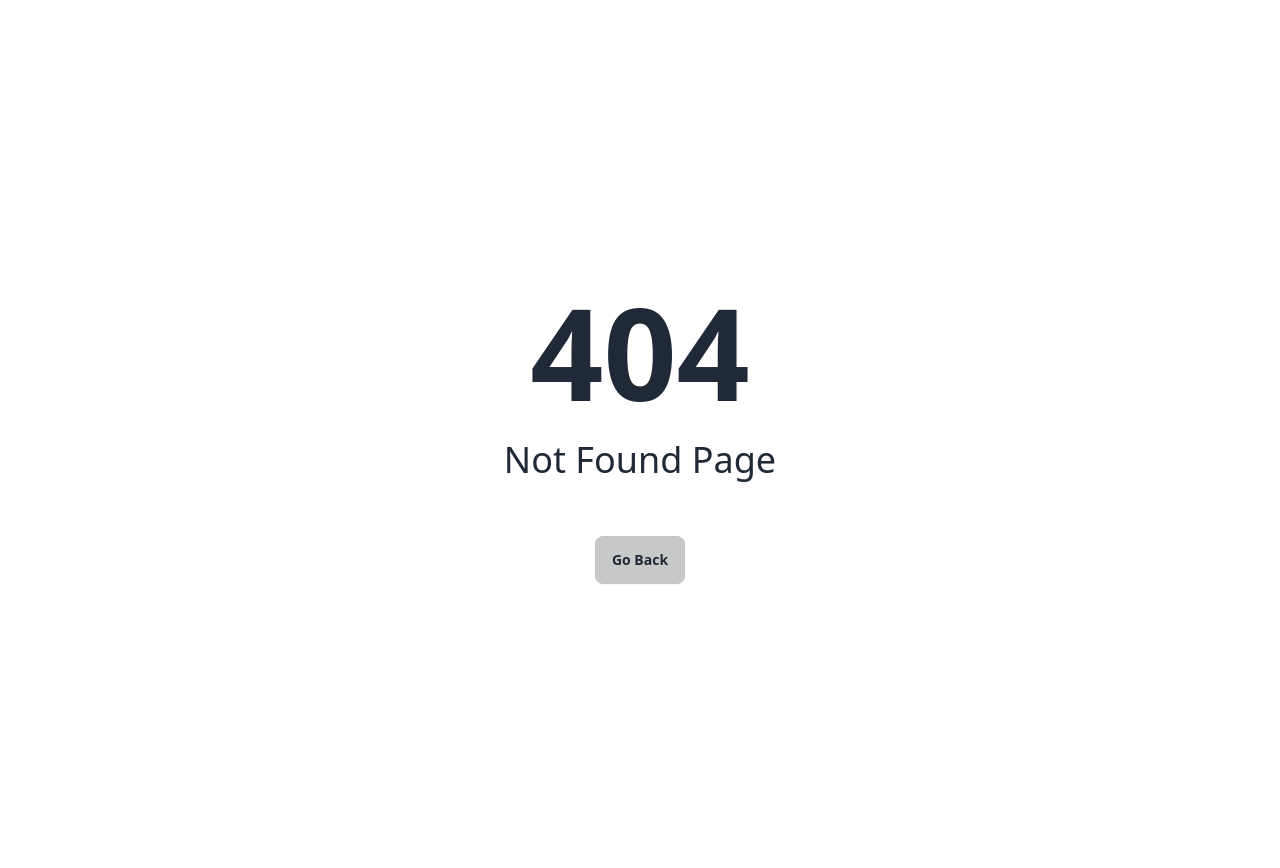
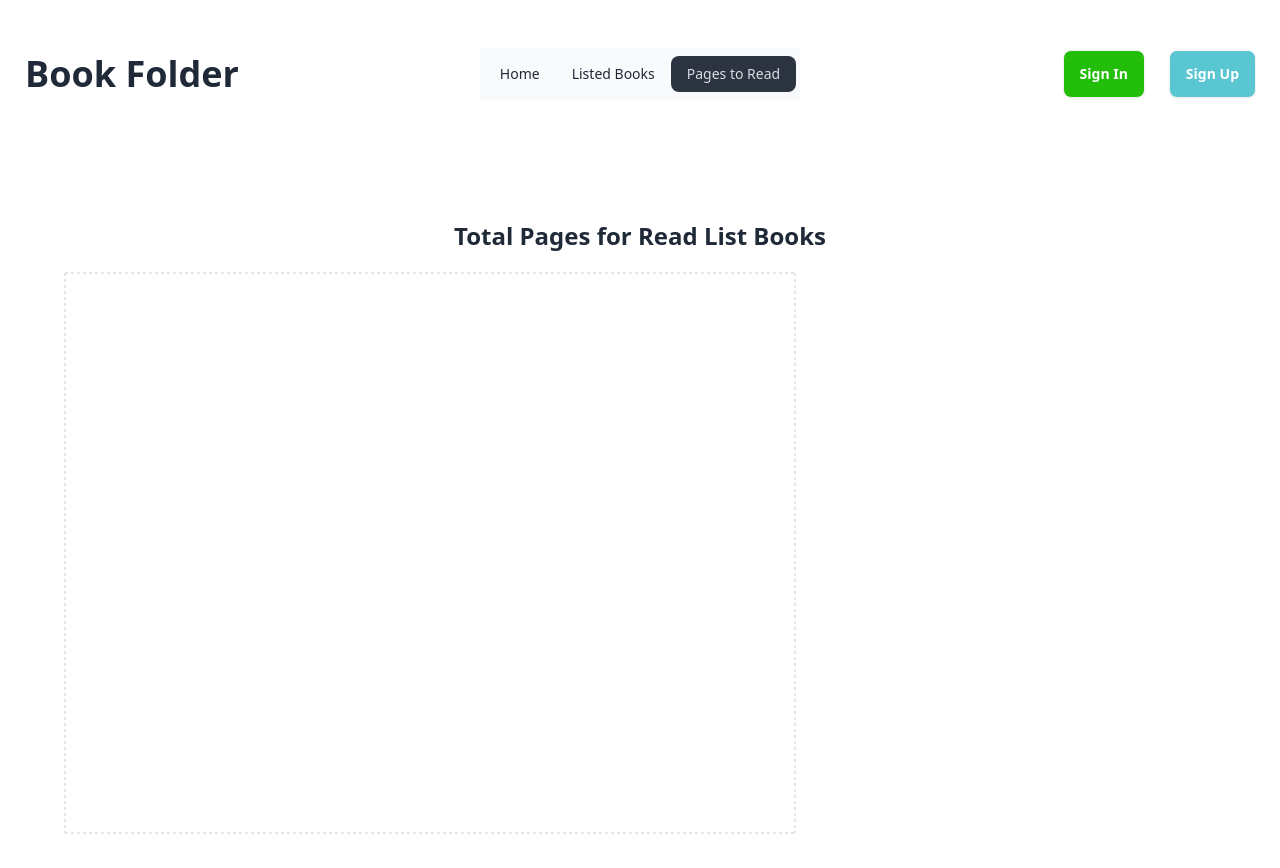
Before and after one commit to datta-toma/Book-Review, a React (Vite) app: page /page-read in a window 1280 px wide. Before the commit this address had no page. Before the commit the page ends 800 px from the top, so only its background shows below. Built offline with nearby package versions, Linux system fonts and the light colour scheme.

Commit message:
create grapg chart  page

```diff
--- a/package.json
+++ b/package.json
@@ -17,6 +17,7 @@
     "react-icons": "^5.0.1",
     "react-router-dom": "^6.22.3",
     "react-toastify": "^10.0.5",
+    "recharts": "^2.12.3",
     "sort-by": "^1.2.0"
   },
   "devDependencies": {
--- a/public/data.json
+++ b/public/data.json
@@ -53,7 +53,7 @@
     },
     {
       "id": 5,
-      "bookName": "Harry Potter and the Sorcerer's Stone",
+      "bookName": "Harry Potter and Sorcerer Stone",
       "author": "J.K. Rowling",
       "image": "https://i.postimg.cc/7LPcfTkj/5aed7d10429333-560e4ce4bae4c.jpg",
       "review": "Rowling's enchanting tale of a young wizard's journey into the world of magic is a modern classic. With themes of friendship, courage, and destiny, it captivates readers of all ages.",
--- a/src/components/BooksListed/BooksListed.jsx
+++ b/src/components/BooksListed/BooksListed.jsx
@@ -66,7 +66,7 @@
                                 <div className="py-1">
                                 <button className="btn btn-primary bg-[#cadef7]  text-sky-500 border-indigo-300 rounded-2xl mr-6">Category: {book.category}</button>
                                 <button className="btn btn-primary bg-[#f6ce92] text-orange-500 border-orange-400 rounded-2xl mr-6">Rating: {book.rating}</button>
-                                <Link to={"/books-listed"}>
+                                <Link to={`/book/${book.id}`}>
                                 <button className="btn btn-success bg-[#23BE0A]  text-white rounded-2xl mr-6">View Details</button>
                                 </Link>
 
@@ -104,7 +104,7 @@
                                 <div className="py-1">
                                 <button className="btn btn-primary bg-[#cadef7]  text-sky-500 border-indigo-300 rounded-2xl mr-6">Category: {book.category}</button>
                                 <button className="btn btn-primary bg-[#f6ce92] text-orange-500 border-orange-400 rounded-2xl mr-6">Rating: {book.rating}</button>
-                                <Link to={"/books-listed"}>
+                                <Link to={`/book/${book.id}`}>
                                 <button className="btn btn-success bg-[#23BE0A]  text-white rounded-2xl mr-6">View Details</button>
                                 </Link>
                                 </div>
--- /dev/null
+++ b/src/components/PagesToRead/PagesToRead.jsx
@@ -0,0 +1,56 @@
+import React, { useEffect, useState } from 'react';
+import { BarChart, Bar, XAxis, YAxis, CartesianGrid, Cell, LabelList } from 'recharts';
+
+const PagesToRead = () => {
+    const [readListData, setReadListData] = useState([]);
+
+    useEffect(() => {
+        const readList = JSON.parse(localStorage.getItem('readList')) || [];
+        setReadListData(readList);
+    }, []);
+    const generateStutteringPages = (totalPages) => {
+        const stuttering = Math.floor(Math.random() * 11) - 5;
+        return totalPages + stuttering;
+    };
+    const chartData = readListData.map(book => ({
+        name: book.bookName,
+        totalPages: generateStutteringPages(book.totalPages),
+        originalTotalPages: book.totalPages
+    }));
+    const colors = ['#8884d8', '#82ca9d', '#ffc658', '#ff7300', '#00C49F'];
+
+    const TriangleBar = (props) => {
+        const { x, y, width, height, fill } = props;
+
+        // Calculate triangle points
+        const x1 = x + width / 2;
+        const y1 = y;
+        const x2 = x;
+        const y2 = y + height;
+        const x3 = x + width;
+        const y3 = y + height;
+
+        return (
+            <path d={`M ${x1} ${y1} L ${x2} ${y2} L ${x3} ${y3} Z`} fill={fill} />
+        );
+    };
+
+    return (
+        <div className='mt-28'>
+            <h2 className="text-2xl font-bold mb-4 text-center">Total Pages for Read List Books</h2>
+            <BarChart width={800} height={600} data={chartData}>
+                <CartesianGrid strokeDasharray="3 3" />
+                <XAxis dataKey="name"   interval={0}  tick={{fontSize: 12}} />
+                <YAxis label={{ value: 'Total Pages', angle: -90, position: 'insideLeft' }} />
+                <Bar shape={<TriangleBar />} dataKey="totalPages">
+                    <LabelList dataKey="originalTotalPages" position="top" />
+                    {chartData.map((entry, index) => (
+                        <Cell key={`cell-${index}`} fill={colors[index % colors.length]} />
+                    ))}
+                </Bar>
+            </BarChart>
+        </div>
+    );
+};
+
+export default PagesToRead;
--- a/src/main.jsx
+++ b/src/main.jsx
@@ -10,6 +10,7 @@
 import ErrorPage from './components/ErrorPage/ErrorPage';
 import ListedBooks from './components/ListedBooks/ListedBooks';
 import BooksListed from './components/BooksListed/BooksListed';
+import PagesToRead from './components/PagesToRead/PagesToRead';
 
 
 const router = createBrowserRouter([
@@ -31,10 +32,15 @@
       },
       {
         path:'/books-listed',
+        loader: () => fetch('data.json'),
         element:<BooksListed></BooksListed>,
-        loader: () => fetch('data.json')
+
       },
-
+      {
+        path:'/page-read',
+        loader: () => fetch('data.json'),
+        element:<PagesToRead></PagesToRead>
+      }
     ],
   },
 ]);
```
Also changed, not shown: src/components/ListedBooks/ListedBooks.jsx (line endings or trailing spaces), 1 other file (tests, documents, lock files or other folders).
